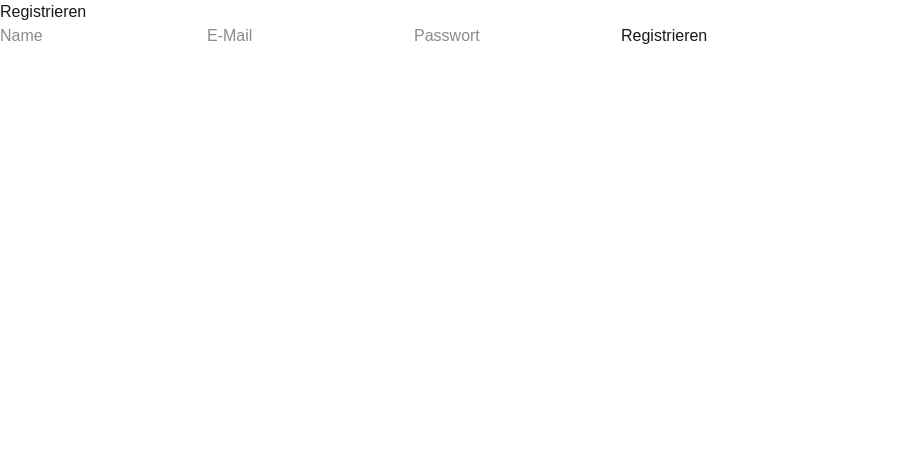
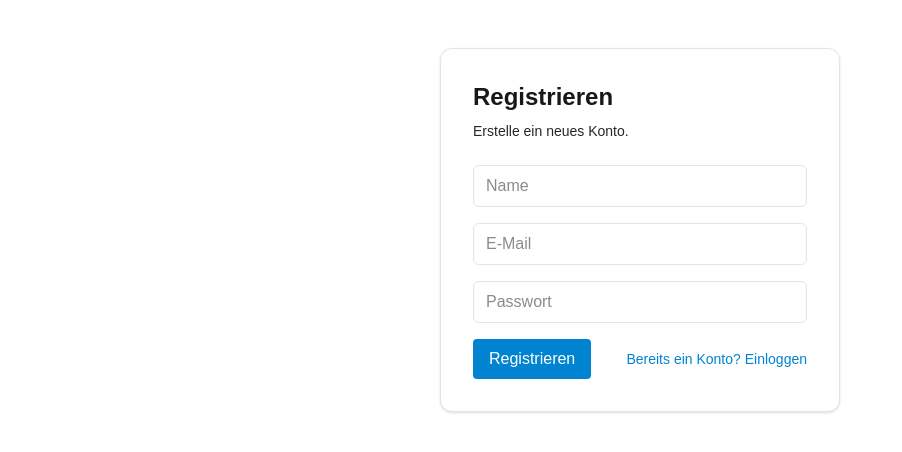
Before and after one commit to marvin755S/trinktracker, a Next.js app: page /register in a window 1280 px wide. Shown: the top 452 px of the page, without its empty margins (0-902 px from the left). Built offline with nearby package versions, Linux system fonts and the light colour scheme.

Commit message:
ui(auth): polish login/register, add cross-links; ui(sidebar): add logout button

```diff
--- a/app/(auth)/login/page.tsx
+++ b/app/(auth)/login/page.tsx
@@ -1,6 +1,7 @@
 "use client";
 
 import { useState } from "react";
+import Link from "next/link";
 import { createClient } from "@/lib/supabase";
 import { useRouter } from "next/navigation";
 import LoadingOverlay from "@/components/LoadingOverlay";
@@ -46,27 +47,36 @@ export default function LoginPage() {
   return (
     <>
       {loading && <LoadingOverlay />}
-      <main>
-      <h1>Login</h1>
+      <main className="mx-auto max-w-md px-6 py-12">
+        <div className="rounded-xl border border-zinc-200 bg-white p-8 shadow-sm">
+          <h1 className="text-2xl font-bold">Einloggen</h1>
+          <p className="mt-2 text-sm text-zinc-600">Melde dich mit deinem Account an.</p>
 
+          <div className="mt-6 space-y-4">
             <input
+              className="w-full rounded-md border border-zinc-200 px-3 py-2"
               placeholder="E-Mail"
               value={email}
               onChange={(e) => setEmail(e.target.value)}
             />
 
             <input
+              className="w-full rounded-md border border-zinc-200 px-3 py-2"
               placeholder="Passwort"
               type="password"
               value={password}
               onChange={(e) => setPassword(e.target.value)}
             />
 
-      <button onClick={login} disabled={loading}>
+            <div className="flex items-center justify-between gap-4">
+              <button onClick={login} disabled={loading} className="rounded bg-sky-600 px-4 py-2 text-white">
                 Einloggen
               </button>
-
-      <p>{message}</p>
+              <Link href="/register" className="text-sm text-sky-600 hover:underline">Noch kein Konto? Registrieren</Link>
+            </div>
+            {message && <p className="text-sm text-red-600">{message}</p>}
+          </div>
+        </div>
       </main>
     </>
   );
--- a/app/(auth)/register/page.tsx
+++ b/app/(auth)/register/page.tsx
@@ -1,6 +1,7 @@
 "use client";
 
 import { useState } from "react";
+import Link from "next/link";
 import { createClient } from "@/lib/supabase";
 import LoadingOverlay from "@/components/LoadingOverlay";
 
@@ -56,30 +57,42 @@ export default function RegisterPage() {
   return (
     <>
       {loading && <LoadingOverlay />}
-      <main>
-      <h1>Registrieren</h1>
+      <main className="mx-auto max-w-md px-6 py-12">
+        <div className="rounded-xl border border-zinc-200 bg-white p-8 shadow-sm">
+          <h1 className="text-2xl font-bold">Registrieren</h1>
+          <p className="mt-2 text-sm text-zinc-600">Erstelle ein neues Konto.</p>
 
+          <div className="mt-6 space-y-4">
             <input
+              className="w-full rounded-md border border-zinc-200 px-3 py-2"
               placeholder="Name"
+              value={name}
               onChange={(e) => setName(e.target.value)}
             />
 
             <input
+              className="w-full rounded-md border border-zinc-200 px-3 py-2"
               placeholder="E-Mail"
+              value={email}
               onChange={(e) => setEmail(e.target.value)}
             />
 
             <input
+              className="w-full rounded-md border border-zinc-200 px-3 py-2"
               placeholder="Passwort"
               type="password"
+              value={password}
               onChange={(e) => setPassword(e.target.value)}
             />
 
-      <button onClick={register} disabled={loading}>
-        Registrieren
-      </button>
+            <div className="flex items-center justify-between gap-4">
+              <button onClick={register} disabled={loading} className="rounded bg-sky-600 px-4 py-2 text-white">Registrieren</button>
+              <Link href="/login" className="text-sm text-sky-600 hover:underline">Bereits ein Konto? Einloggen</Link>
+            </div>
 
-      <p>{message}</p>
+            {message && <p className="text-sm text-zinc-700">{message}</p>}
+          </div>
+        </div>
       </main>
     </>
   );
--- a/components/sidebar.tsx
+++ b/components/sidebar.tsx
@@ -159,6 +159,33 @@ export default function Sidebar({
       >
         {theme === "light" ? "Dunkelmodus" : "Hellmodus"}
       </button>
+      <LogoutButton />
     </aside>
   );
 }
+
+function LogoutButton() {
+  const router = useRouter();
+  const [loading, setLoading] = useState(false);
+  const supabase = createClient();
+
+  async function logout() {
+    setLoading(true);
+    try {
+      await supabase.auth.signOut();
+      router.push('/login');
+    } catch (e) {
+      // ignore
+    } finally {
+      setLoading(false);
+    }
+  }
+
+  return (
+    <div className="mt-3 lg:mt-6">
+      <button onClick={logout} disabled={loading} className="w-full rounded-lg bg-zinc-100 px-3 py-2 text-sm font-medium hover:bg-zinc-200">
+        {loading ? 'Ausloggen...' : 'Ausloggen'}
+      </button>
+    </div>
+  );
+}
```
Lines whose indentation alone changed are shown as unchanged.
